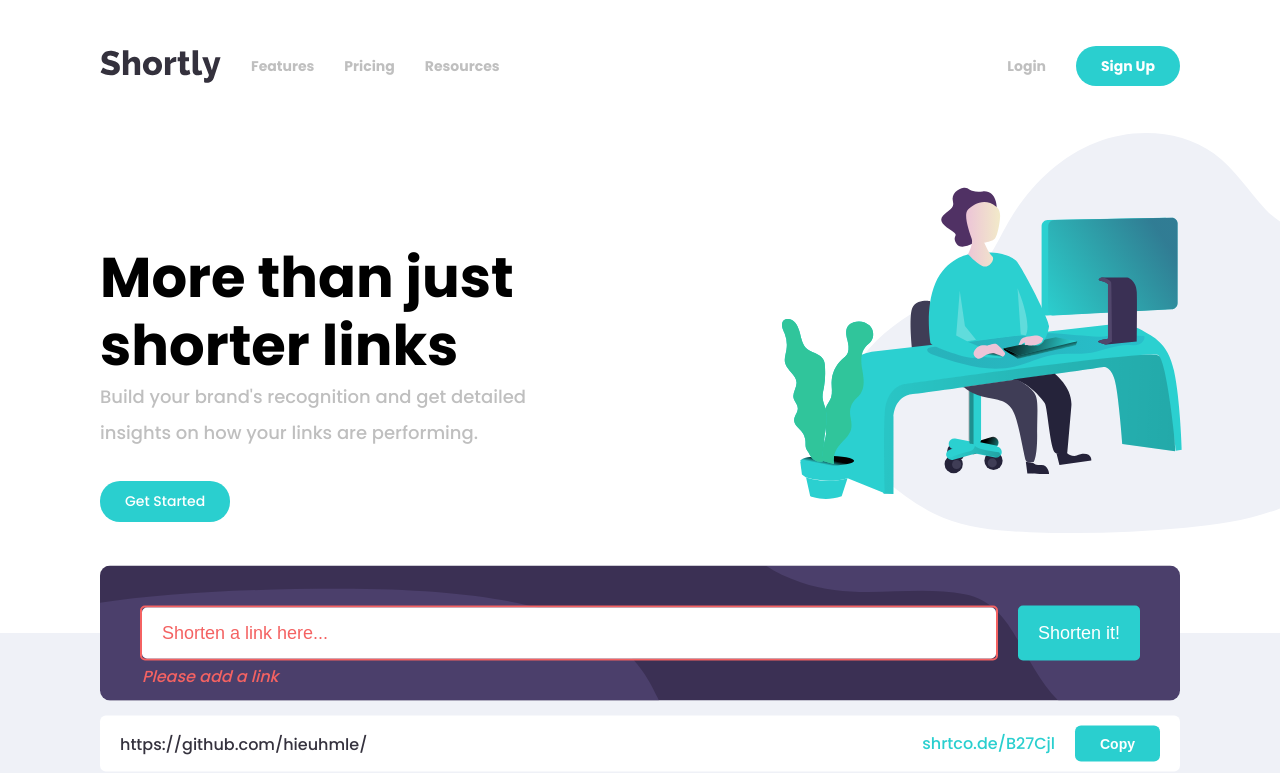
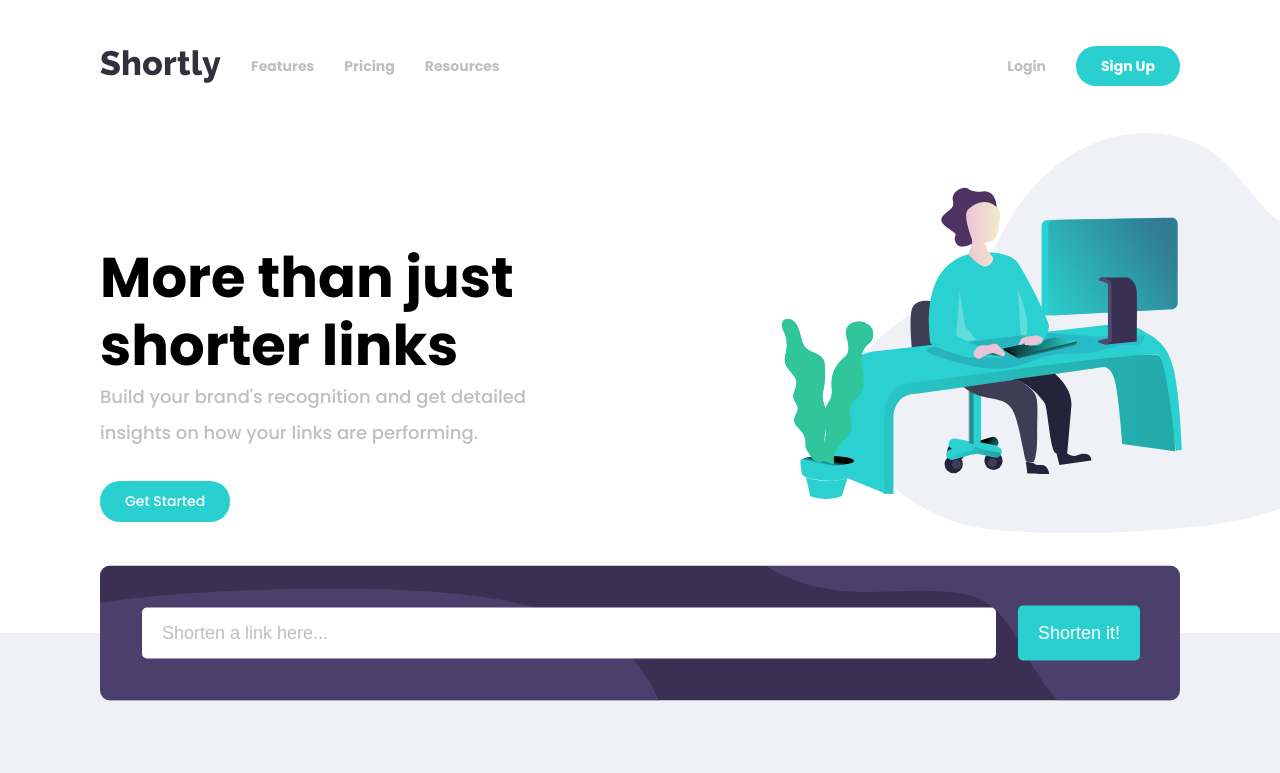
Before and after one commit to ethanledev/url-shortening-api-landing-page, a React (Create React App) app: page / in a window 1280 px wide. Shown: the top 773 px of the page. Built offline with nearby package versions, Linux system fonts and the light colour scheme.

Commit message:
Add shorten link function

```diff
--- a/src/components/App.js
+++ b/src/components/App.js
@@ -1,4 +1,4 @@
-import { useState } from "react";
+import { useEffect, useState } from "react";
 import styles from "./App.module.css";
 import Footer from "./Footer";
 import Header from "./Header";
@@ -8,31 +8,58 @@ import StatisticsInfo from "./StatisticsInfo";
 
 const App = () => {
   const [showMenu, setShowMenu] = useState(false);
+  const [recentLinks, setRecentLinks] = useState([]);
+  const [copyIndex, setCopyIndex] = useState(1);
+
+  const addRecentLink = (newLink) => {
+    if (recentLinks.length < 3) {
+      recentLinks.unshift(newLink);
+    } else {
+      recentLinks.pop();
+      recentLinks.unshift(newLink);
+    }
+    setRecentLinks([...recentLinks]);
+    localStorage.setItem("recentLinks", JSON.stringify(recentLinks));
+  };
+
+  const handleCopy = (index) => {
+    navigator.clipboard.writeText(recentLinks[index].short);
+    setCopyIndex(index);
+    setTimeout(() => setCopyIndex(-1), 500);
+  };
 
   const renderRecentLinks = () => {
-    const links = [];
-    for (let i = 0; i < 3; i++) {
-      links.push(
-        <div key={i} className={styles.recentLink}>
+    return recentLinks.map((link, index) => (
+      <div key={link.short + index} className={styles.recentLink}>
         <a
-            href="https://github.com/hieuhmle/"
+          href={link.original}
           target="_blank"
           rel="noreferrer"
           className={styles.fullLink}
         >
-            https://github.com/hieuhmle/
+          {link.original}
         </a>
         <div className={styles.shortenedLink}>
-            <a href="https://shrtco.de/B27Cjl" target="_blank" rel="noreferrer">
-              shrtco.de/B27Cjl
+          <a href={link.fullShort} target="_blank" rel="noreferrer">
+            {link.short}
           </a>
-            <button>Copy</button>
+          <button
+            disabled={copyIndex === index}
+            onClick={() => handleCopy(index)}
+          >
+            {copyIndex === index ? "Copied!" : "Copy"}
+          </button>
         </div>
       </div>
-      );
+    ));
+  };
+
+  useEffect(() => {
+    const localStorageData = JSON.parse(localStorage.getItem("recentLinks"));
+    if (localStorageData) {
+      setRecentLinks(localStorageData);
     }
-    return links;
-  };
+  }, []);
 
   return (
     <div className={styles.container}>
@@ -54,7 +81,7 @@ const App = () => {
         <section className={styles.mainSection}>
           <h2 className="srOnly">Main Section</h2>
           <article>
-            <Shortener />
+            <Shortener addRecentLink={addRecentLink} />
             {renderRecentLinks()}
             <h3>Advanced Statistics</h3>
             <p>
--- a/src/components/App.module.css
+++ b/src/components/App.module.css
@@ -118,7 +118,8 @@
   border: none;
   background-color: var(--cyan);
   color: white;
-  padding: 1rem 2.5rem;
+  padding: 1rem 0;
+  width: 10.2rem;
   border-radius: 0.6rem;
   cursor: pointer;
   font-size: 1.4rem;
@@ -205,6 +206,10 @@
   .shortenedLink a {
     margin-bottom: 1.5rem;
   }
+
+  .shortenedLink button {
+    width: 100%;
+  }
 }
 
 @media only screen and (max-width: 520px) {
--- a/src/components/Shortener.js
+++ b/src/components/Shortener.js
@@ -1,20 +1,63 @@
 import { useState } from "react";
 import styles from "./Shortener.module.css";
 
-const Shortener = () => {
-  const [showWarning, setShowWarning] = useState(true);
+const Shortener = ({ addRecentLink }) => {
+  const [warning, setWarning] = useState("");
+  const [link, setLink] = useState("");
+  const [loading, setLoading] = useState(false);
+
+  const shortenLink = () => {
+    if (link.length === 0) {
+      setWarning("Please add a link");
+      return;
+    }
+
+    setLoading(true);
+
+    fetch("https://api.shrtco.de/v2/shorten?url=" + link)
+      .then((res) => res.json())
+      .then((data) => {
+        setLoading(false);
+        if (data.ok) {
+          const { result } = data;
+          addRecentLink({
+            original: result.original_link,
+            short: result.short_link,
+            fullShort: result.full_short_link,
+          });
+          setLink("");
+        } else {
+          setWarning(data.error);
+        }
+      });
+  };
+
+  const handleOnChange = (e) => {
+    if (warning.length > 0) {
+      setWarning("");
+    }
+
+    setLink(e.target.value);
+  };
 
   return (
     <div className={styles.container}>
-      <div className={`${styles.input} ${showWarning && styles.warning}`}>
-        <input type="text" placeholder="Shorten a link here..." />
-        {showWarning && (
+      <div className={`${styles.input} ${warning.length && styles.warning}`}>
+        <input
+          type="text"
+          placeholder="Shorten a link here..."
+          value={link}
+          onChange={(e) => handleOnChange(e)}
+        />
+        {warning.length > 0 && (
           <div>
-            <em>Please add a link</em>
+            <em>{warning}</em>
           </div>
         )}
       </div>
-      <button className={styles.button}>Shorten it!</button>
+      <button className={styles.button} onClick={shortenLink}>
+        {loading ? "Loading..." : "Shorten it!"}
+      </button>
     </div>
   );
 };
```
Lines whose indentation alone changed are shown as unchanged.
